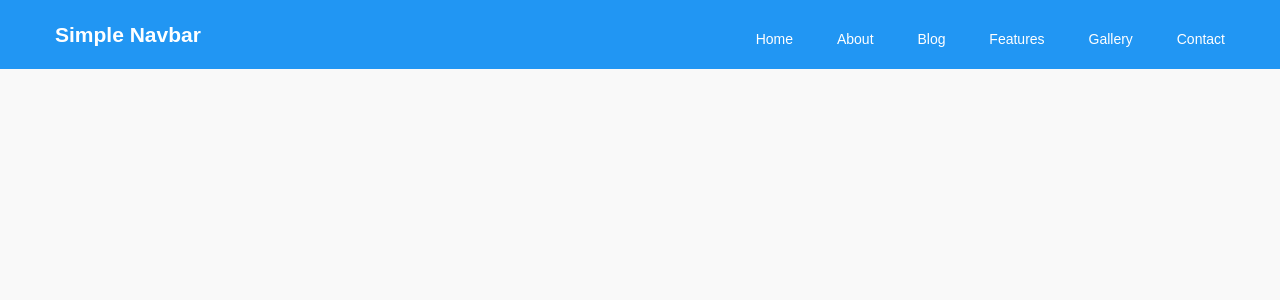
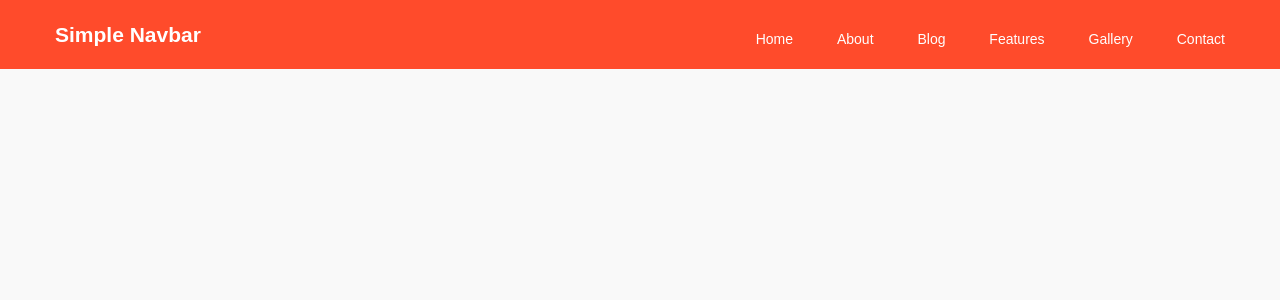
Before and after one commit to idealistraj09/Railway-reservation-system-, a PHP site: page /php/home.php in a window 1280 px wide. Shown: the top 300 px of the page. Run offline with PHP 8.4, Linux system fonts and the light colour scheme.

Commit message:
Update home_css.css

```diff
--- a/css/home_css.css
+++ b/css/home_css.css
@@ -25,7 +25,7 @@ body {
   margin-bottom: 20px;
   width: 100%;
   height: auto;
-  background-color: #2196F3;
+  background-color: #FF4B2B;
 }
 
 .logo,
```
